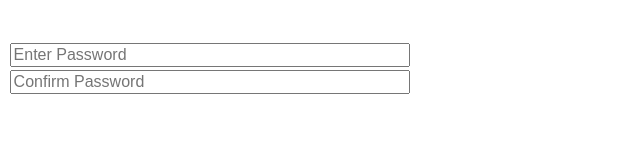
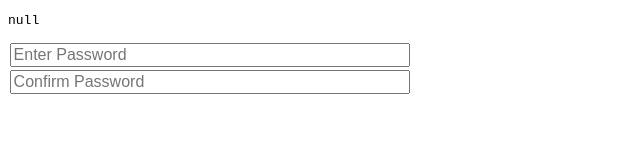
Before and after one commit to jagpreetsingh83/ng-password-validator, an Angular app: page / in a window 1280 px wide. Shown: the top 160 px of the page, without its empty margins (0-640 px from the left). Built offline with nearby package versions, Linux system fonts and the light colour scheme.

Commit message:
nailed it

```diff
--- a/src/app/app.component.html
+++ b/src/app/app.component.html
@@ -1,5 +1,5 @@
 <pre>
-{{response | json}}
+{{response | async | json}}
 </pre>
 <app-password-validator #pwd [cpwd]="cpwd" (password)="data($event)"></app-password-validator>
-<app-password-validator #cpwd [pwd]="pwd" (password)="data($event)"></app-password-validator>
+<app-password-validator #cpwd [pwd]="pwd" (password)="data($event)" [response]="response"></app-password-validator>
--- a/src/app/app.component.ts
+++ b/src/app/app.component.ts
@@ -1,5 +1,6 @@
 import { Component } from '@angular/core';
 import { Response } from '../models/models';
+import { Subject } from 'rxjs/Subject';
 
 @Component({
   selector: 'app-root',
@@ -7,9 +8,9 @@ import { Response } from '../models/models';
   styleUrls: ['./app.component.scss']
 })
 export class AppComponent {
-  response: Response;
+  response = new Subject<Response>();
 
   data(value: Response) {
-    this.response = value;
+    this.response.next(value);
   }
 }
--- a/src/app/password-validator.directive.ts
+++ /dev/null
@@ -1,15 +0,0 @@
-import { Directive, OnInit, ElementRef, Renderer2 } from '@angular/core';
-
-@Directive({
-  selector: '[appPwd]'
-})
-export class PasswordValidatorDirective implements OnInit {
-  constructor(private elRef: ElementRef, private renderer: Renderer2) {}
-
-  ngOnInit() {
-    const messageDiv = this.renderer.createElement('div');
-    this.renderer.addClass(messageDiv, 'pwd-box');
-    this.renderer.appendChild(messageDiv, this.renderer.createText('WTF'));
-    this.renderer.appendChild(this.elRef.nativeElement.parentNode, messageDiv);
-  }
-}
--- a/src/app/password-validator/password-validator.component.ts
+++ b/src/app/password-validator/password-validator.component.ts
@@ -3,16 +3,18 @@ import {
   HostListener,
   Input,
   EventEmitter,
-  Output
+  Output,
+  OnInit
 } from '@angular/core';
 import { Error, Response } from '../../models/models';
+import { Subject } from 'rxjs/Subject';
 
 @Component({
   selector: 'app-password-validator',
   templateUrl: './password-validator.component.html',
   styleUrls: ['./password-validator.component.scss']
 })
-export class PasswordValidatorComponent {
+export class PasswordValidatorComponent implements OnInit {
   // Hide and Show of the Error Messages
   show = false;
 
@@ -29,6 +31,9 @@ export class PasswordValidatorComponent {
   // Password
   text: string;
 
+  @Input()
+  response: Subject<Response>;
+
   // Error Object
   error: Error = {
     num: true,
@@ -38,6 +43,17 @@ export class PasswordValidatorComponent {
     min: true,
     match: false
   };
+
+  ngOnInit() {
+    // This is to handle the message box if validations are updated from the other input field
+    if (this.response) {
+      this.response.subscribe(data => {
+        if (this.text) {
+          this.show = !data.valid;
+        }
+      });
+    }
+  }
 
   private hasError() {
     return (
```
Also changed, not shown: src/app/app.module.ts (+3 -12 lines).
